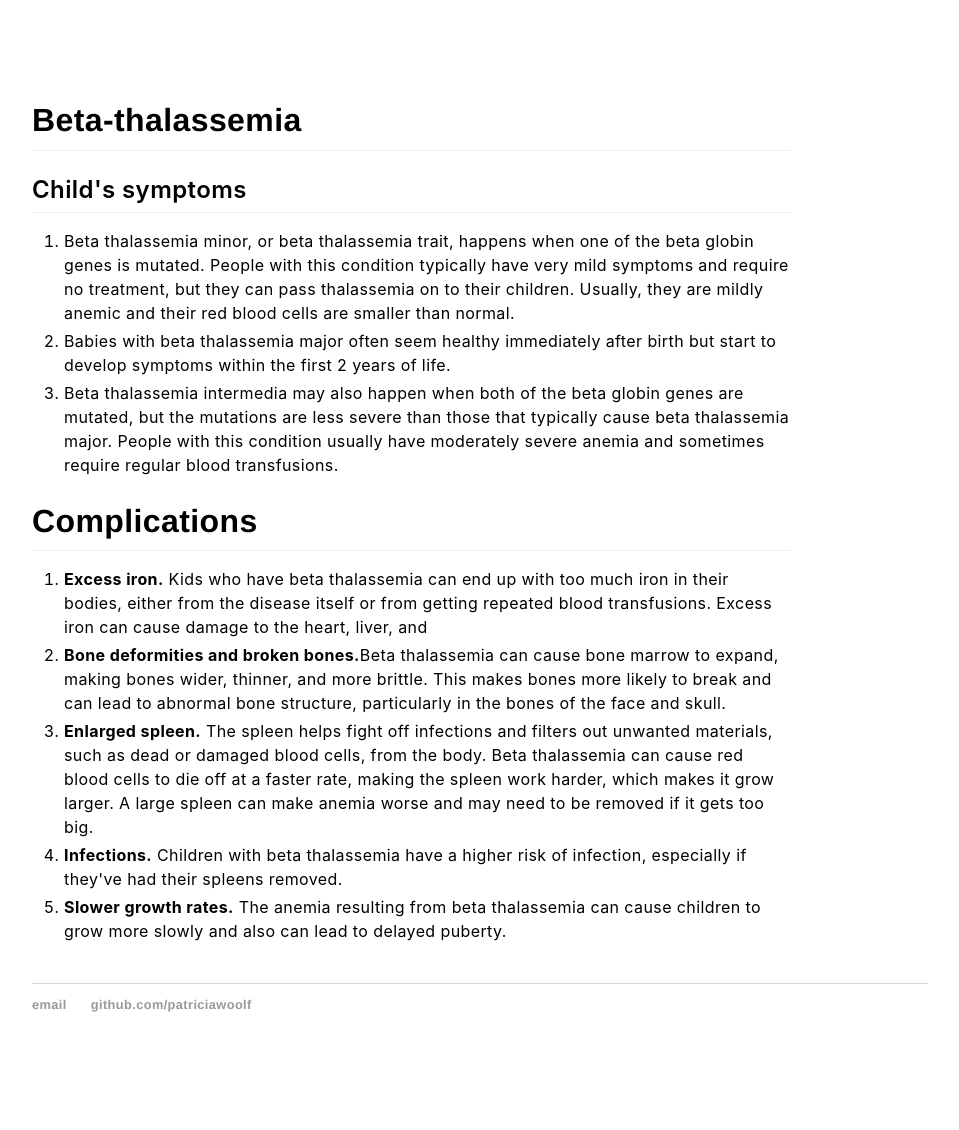
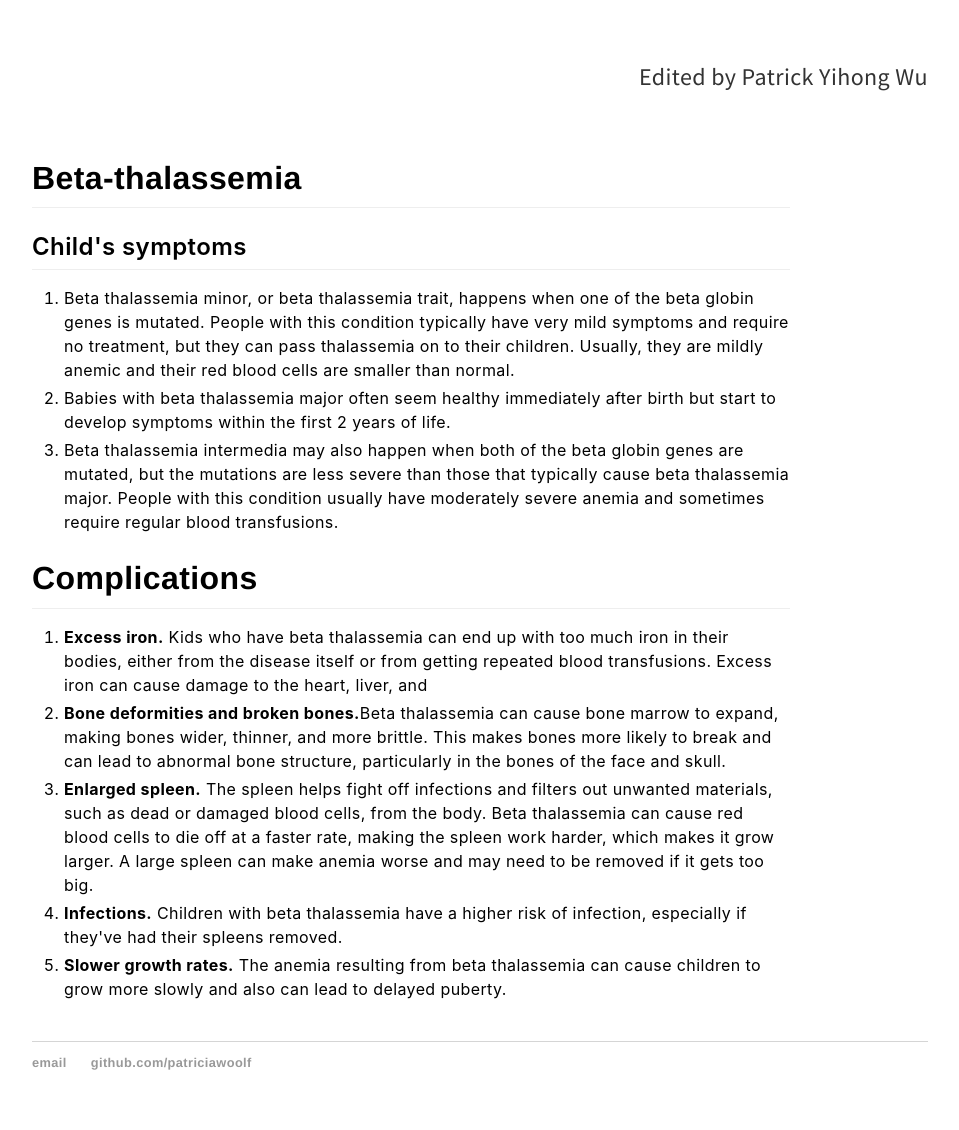
Before and after one commit to patriciawoolf/patriciawoolf-github.io, a Jekyll site: the page built from index.html, in a window 1280 px wide. Shown: the whole page, without its empty margins (160-1119 px from the left). Built offline with Jekyll 4.4.1, drawn with Linux system fonts in a browser that asks for light colours; some web fonts are replaced; before the commit the page ends 1072 px from its top, so only the background shows below that.

Commit message:
Update index.html

```diff
--- a/index.html
+++ b/index.html
@@ -5,7 +5,8 @@ title: beta thalassemia
 
 <html>
 <head>
-    <title> beta-thalassemia </title>
+	<p align="right">Edited by Patrick Yihong Wu</p>
+<title> beta-thalassemia </title>
 		<!-- link to main stylesheet -->
 		<link rel="stylesheet" type="text/css" href="/css/main.css">
 <style>
```
